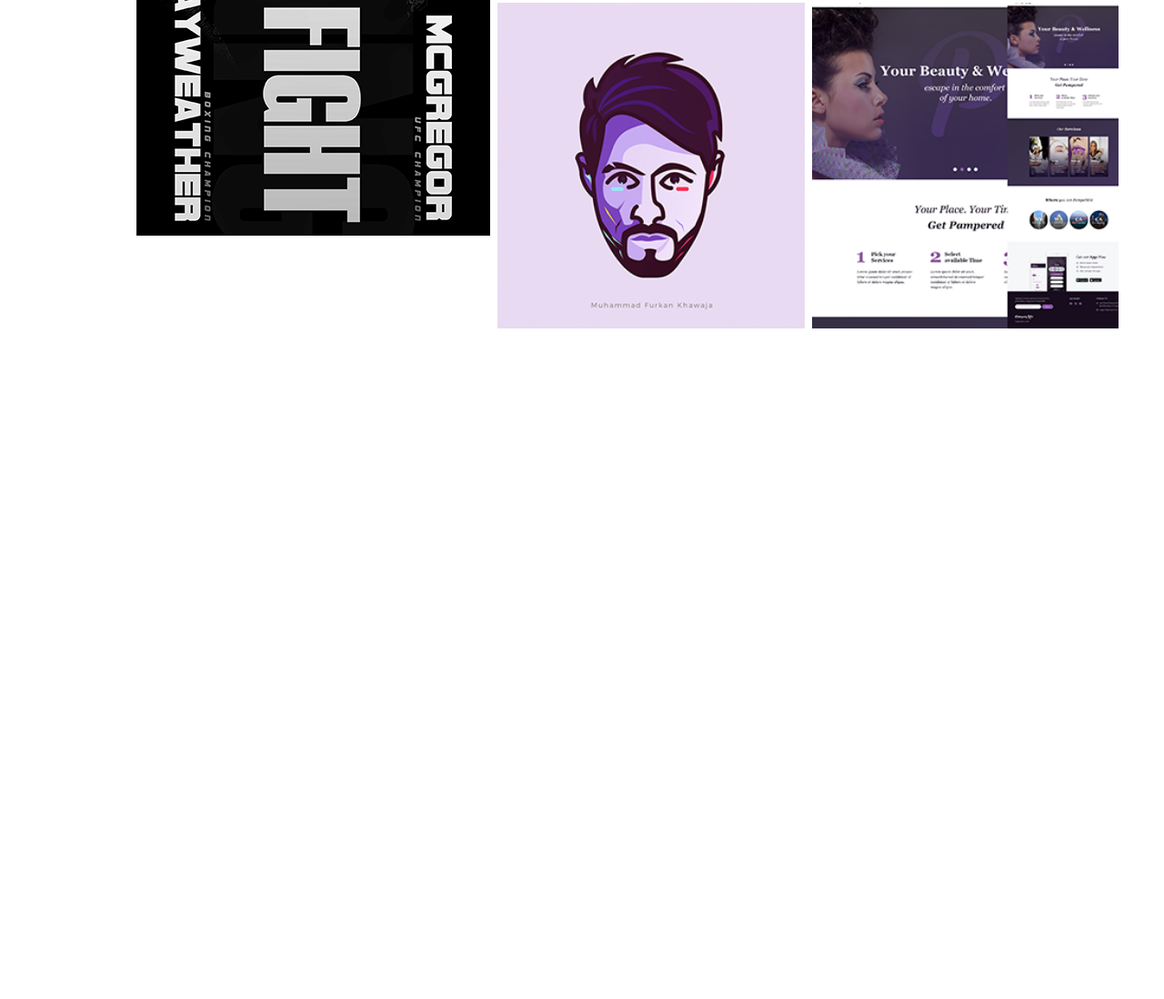
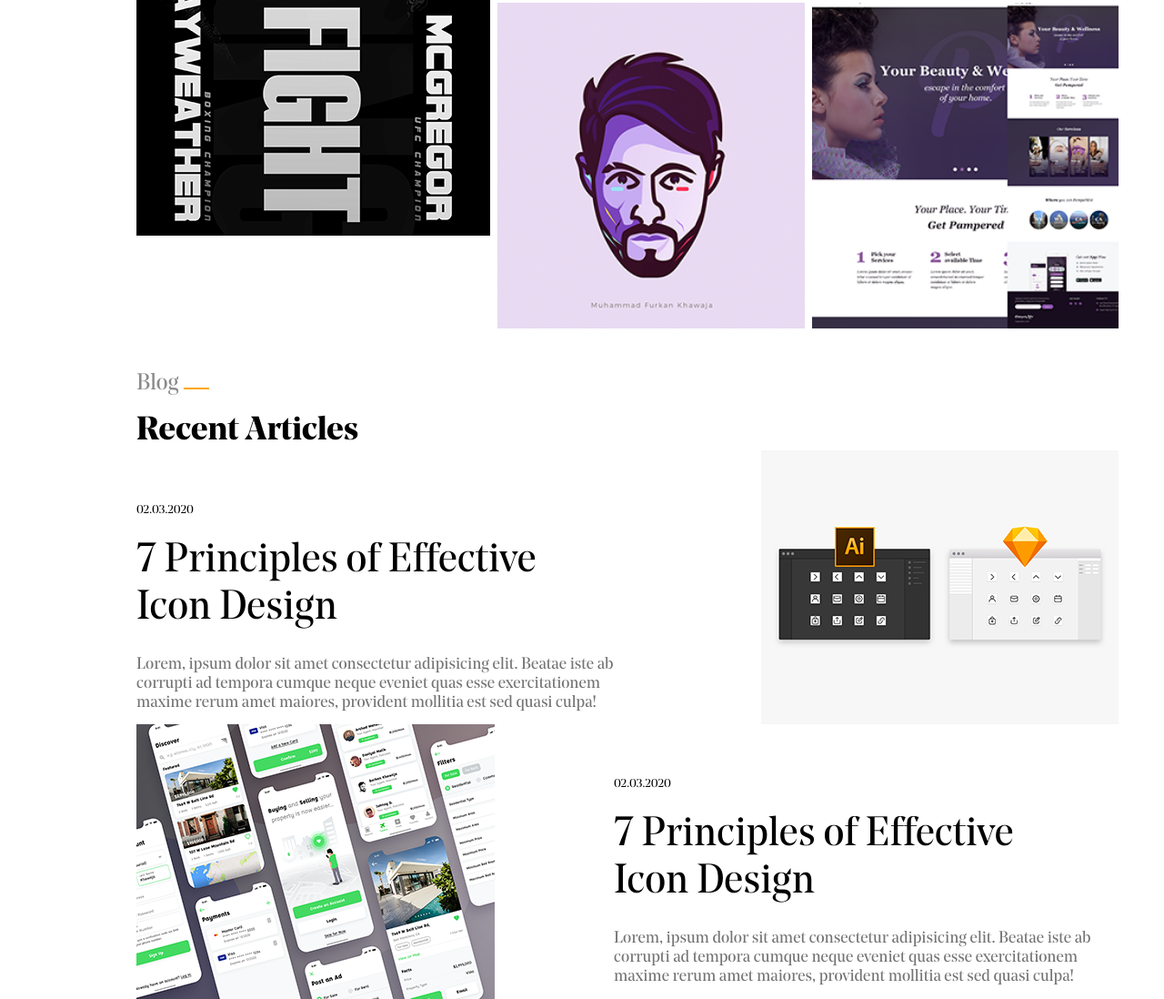
Before and after one commit to abdurrahimbulut/psd-design-to-html, a website: page index.html in a window 1280 px wide. Shown: the part 1278-2376 px from the top of the page at 91% size. Before the commit the page ends 1639 px from the top, so only its background shows below. Drawn offline with Linux system fonts and the light colour scheme.

Commit message:
blog-portfolio

```diff
--- a/index.html
+++ b/index.html
@@ -95,5 +95,42 @@
             </div>
         </div>
     </div>
+    <div class="container">
+        <div class="container-center">
+            <div class="content">
+                <h1>Blog <span></span></h1>
+                <h2>Recent Articles</h2>
+                <div class="blog-posts">
+                    <div class="post">
+                        <div class="post-content padding-right-30 padding-top-55 ">
+                            <span class="date " >02.03.2020</span>
+                            <h3 class="margin-top-20 ">
+                                7 Principles of Effective Icon Design
+                            </h3>
+                            <p>Lorem, ipsum dolor sit amet consectetur adipisicing elit. Beatae iste ab corrupti ad tempora cumque neque eveniet quas esse exercitationem maxime rerum amet maiores, provident mollitia est sed quasi culpa!</p>
+                        </div>
+                        <div class="post-image justify-content-end">
+                            <img src="./img/Thumbnail.png" alt="">
+                        </div>
+
+                    </div>
+                    <div class="post">
+                        <div class="post-image justify-content-start">
+                            <img src="./img/Thumbnail2.png" alt="">
+                        </div>
+                        <div class="post-content padding-right-30 padding-top-55 ">
+                            <span class="date " >02.03.2020</span>
+                            <h3 class="margin-top-20">
+                                7 Principles of Effective Icon Design
+                            </h3>
+                            <p>Lorem, ipsum dolor sit amet consectetur adipisicing elit. Beatae iste ab corrupti ad tempora cumque neque eveniet quas esse exercitationem maxime rerum amet maiores, provident mollitia est sed quasi culpa!</p>
+                        </div>
+
+
+                    </div>
+                </div>
+            </div>
+        </div>
+    </div>
 </body>
 </html>
--- a/stylesheets/style.sass
+++ b/stylesheets/style.sass
@@ -205,3 +205,40 @@
 
 .nav
   font-family: Roboto
+
+.post
+  display: flex
+  .post-content
+    flex: 1
+  .post-image
+    flex: 1
+    display: flex
+    align-items: center
+
+
+h3
+  font-size: 2.5rem
+  font-weight: lighter
+
+
+.padding-right-30
+  padding-right: 30px
+
+.padding-left-30
+  padding-left: 30px
+
+span.date
+  font-size: .7rem
+
+.padding-top-55
+  padding-top: 55px
+
+.margin-top-20
+  margin-top: 20px
+
+
+.justify-content-end
+  justify-content: flex-end
+
+.justify-content-start
+  justify-content: flex-start
```
Also changed, not shown: stylesheets/style.css, 1 other file.
